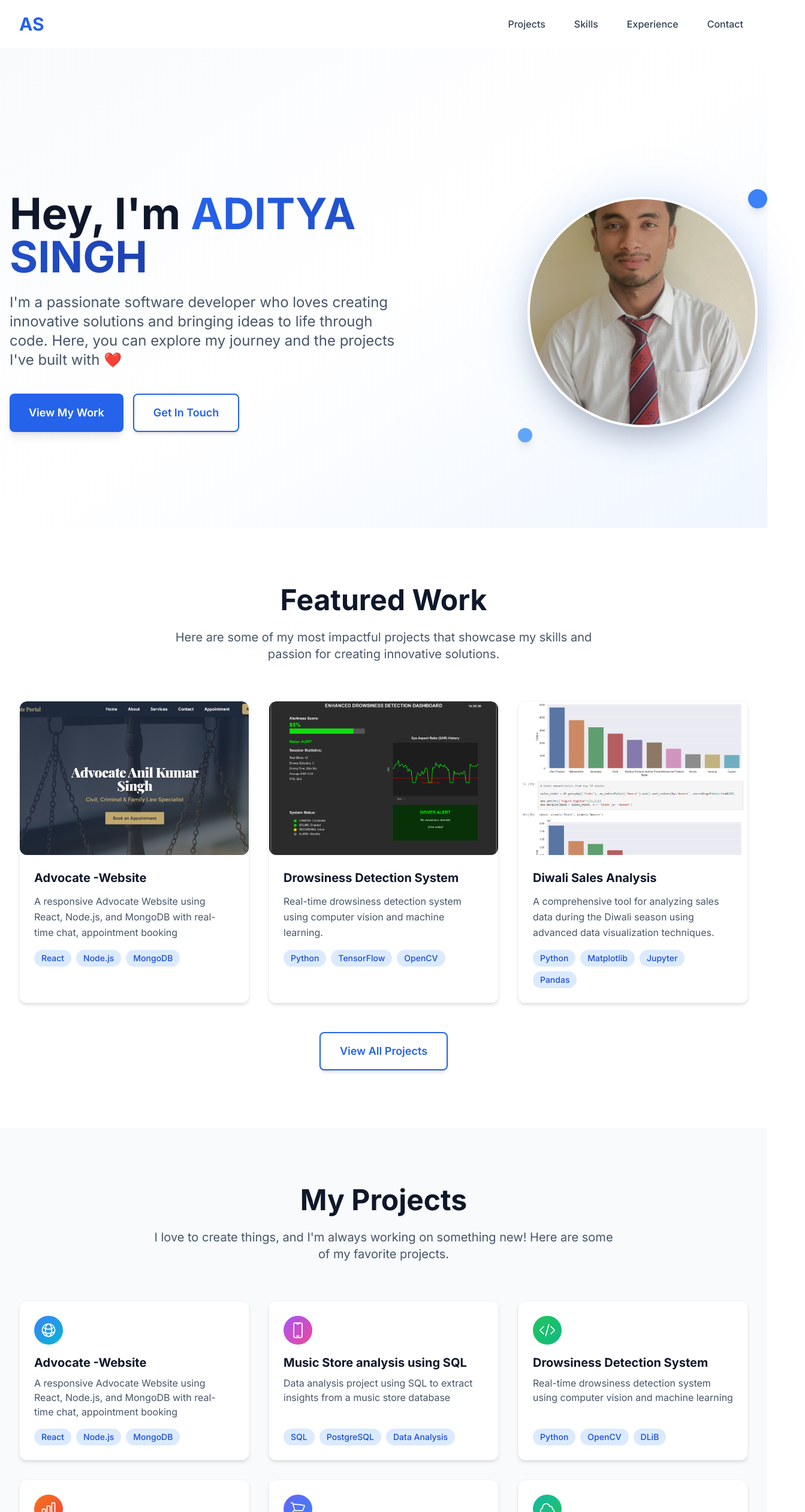
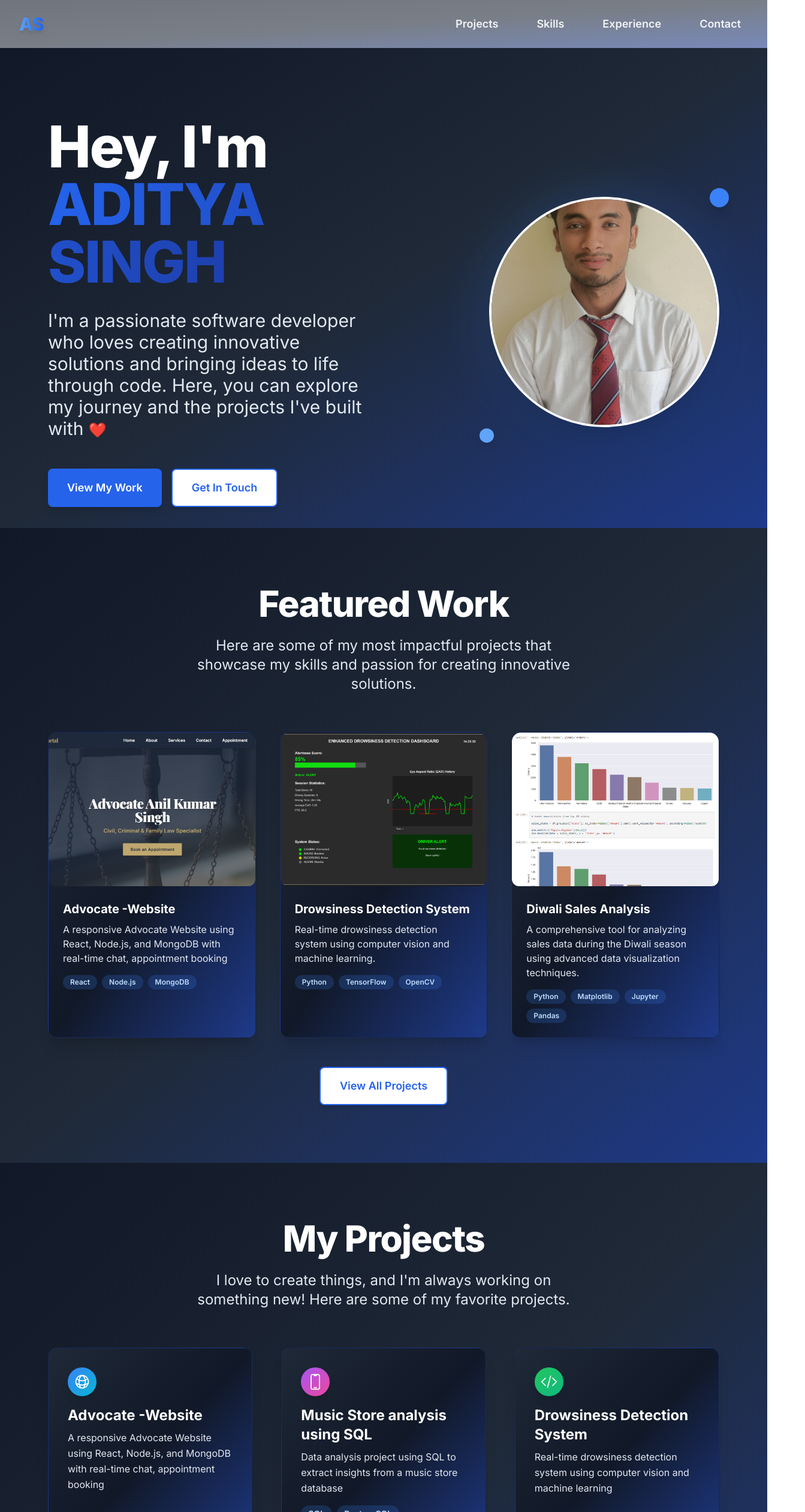
Before and after one commit to asaditya25/Portfolio-, a Next.js app: page / in a window 1280 px wide. Shown: the top 2520 px of the page at 60% size, 1343 px wide, since content can reach past the window. Built offline with nearby package versions, Linux system fonts and the light colour scheme.

Commit message:
Chandeg to darker glasmorphic theme and fixed some texts issues

```diff
--- a/components/FeaturedWork.tsx
+++ b/components/FeaturedWork.tsx
@@ -58,8 +58,8 @@ const itemVariants = {
 
 export default function FeaturedWork() {
   return (
-    <section className="section-padding bg-white">
-      <div className="container">
+    <section className="section-padding bg-gradient-to-br from-gray-900 via-gray-800 to-primary-900">
+      <div className="container mx-auto px-4 max-w-6xl">
         <motion.div
           initial={{ opacity: 0, y: 30 }}
           whileInView={{ opacity: 1, y: 0 }}
@@ -67,8 +67,10 @@ export default function FeaturedWork() {
           transition={{ duration: 0.6 }}
           className="text-center mb-16"
         >
-          <h2 className="section-title">Featured Work</h2>
-          <p className="section-subtitle">
+          <h2 className="text-4xl md:text-5xl lg:text-6xl font-extrabold text-white mb-6 tracking-tight leading-tight font-sans">
+            Featured Work
+          </h2>
+          <p className="text-xl md:text-2xl text-secondary-200 max-w-2xl mx-auto font-sans">
             Here are some of my most impactful projects that showcase my skills and passion for creating innovative solutions.
           </p>
         </motion.div>
@@ -78,14 +80,14 @@ export default function FeaturedWork() {
           initial="hidden"
           whileInView="visible"
           viewport={{ once: true }}
-          className="grid grid-cols-1 sm:grid-cols-2 lg:grid-cols-3 gap-6 md:gap-8"
+          className="grid grid-cols-1 sm:grid-cols-2 lg:grid-cols-3 gap-8 md:gap-10"
         >
           {featuredProjects.map((project) => (
             <motion.div
               key={project.id}
               variants={itemVariants}
-              className="group card overflow-hidden"
-              whileHover={{ y: -8 }}
+              className="group overflow-hidden bg-gradient-to-br from-gray-800 via-gray-900 to-primary-900 rounded-2xl shadow-xl border border-primary-800/30 hover:shadow-2xl transition-shadow duration-300"
+              whileHover={{ y: -8, scale: 1.03 }}
               transition={{ duration: 0.3 }}
             >
               {/* Project Image */}
@@ -99,7 +101,6 @@ export default function FeaturedWork() {
                   priority={false}
                 />
                 <div className="absolute inset-0 bg-gradient-to-t from-black/60 via-transparent to-transparent opacity-0 group-hover:opacity-100 transition-opacity duration-300" />
-
                 {/* Hover overlay with links */}
                 <div className="absolute inset-0 flex items-center justify-center gap-4 opacity-0 group-hover:opacity-100 transition-opacity duration-300">
                   <motion.a
@@ -122,23 +123,17 @@ export default function FeaturedWork() {
                   </motion.a>
                 </div>
               </div>
-
               {/* Project Content */}
               <div className="p-6">
-                <h3 className="text-xl font-bold text-secondary-900 mb-3 group-hover:text-primary-600 transition-colors duration-200">
+                <h3 className="text-xl font-bold text-white mb-2 group-hover:text-primary-400 transition-colors duration-200 font-sans">
                   {project.title}
                 </h3>
-                <p className="text-secondary-600 mb-4 leading-relaxed">
+                <p className="text-secondary-200 mb-4 font-sans">
                   {project.description}
                 </p>
-
-                {/* Technologies */}
                 <div className="flex flex-wrap gap-2">
                   {project.technologies.map((tech) => (
-                    <span
-                      key={tech}
-                      className="px-3 py-1 bg-primary-100 text-primary-700 text-sm font-medium rounded-full"
-                    >
+                    <span key={tech} className="inline-block bg-primary-500/20 text-primary-200 text-xs font-semibold px-3 py-1 rounded-full font-sans">
                       {tech}
                     </span>
                   ))}
--- a/components/Footer.tsx
+++ b/components/Footer.tsx
@@ -10,11 +10,11 @@ export default function Footer() {
   }
 
   return (
-    <footer className="bg-secondary-900 text-white">
-      <div className="container">
+    <footer className="bg-gradient-to-br from-gray-900 via-gray-800 to-primary-900 text-white border-t border-primary-800/30">
+      <div className="container mx-auto px-4 max-w-6xl">
         {/* Main Footer Content */}
-        <div className="py-12">
-          <div className="grid grid-cols-1 md:grid-cols-3 gap-8">
+        <div className="py-14">
+          <div className="grid grid-cols-1 md:grid-cols-3 gap-10">
             {/* Brand Section */}
             <motion.div
               initial={{ opacity: 0, y: 20 }}
@@ -23,10 +23,10 @@ export default function Footer() {
               transition={{ duration: 0.6 }}
               className="text-center md:text-left"
             >
-              <h3 className="text-2xl font-bold text-white mb-4">
+              <h3 className="text-3xl font-extrabold text-white mb-4 font-sans tracking-tight">
                 ADITYA SINGH
               </h3>
-              <p className="text-secondary-300 leading-relaxed">
+              <p className="text-secondary-200 leading-relaxed font-sans">
                 Passionate software developer creating innovative solutions and bringing ideas to life through code.
               </p>
             </motion.div>
@@ -39,7 +39,7 @@ export default function Footer() {
               transition={{ duration: 0.6, delay: 0.1 }}
               className="text-center"
             >
-              <h4 className="text-lg font-semibold text-white mb-4">
+              <h4 className="text-lg font-semibold text-white mb-4 font-sans">
                 Quick Links
               </h4>
               <nav className="space-y-2">
@@ -148,10 +148,12 @@ export default function Footer() {
           className="border-t border-secondary-800 py-6"
         >
           <div className="flex flex-col md:flex-row justify-between items-center gap-4">
-            <p className="text-secondary-400 text-sm">
-              © {currentYear} ADITYA SINGH. Built with{' '}
-              <span className="text-red-500">❤️</span> using Next.js & Tailwind CSS.
-            </p>
+          <p className="text-secondary-400 text-sm">
+  © {currentYear} ADITYA SINGH. Built with{' '}
+  <span className="text-red-500">❤️</span>{' '}
+  and lots of <span className="text-yellow-600">☕</span> using Next.js & Tailwind CSS.
+</p>
+
 
             <motion.button
               onClick={scrollToTop}
--- a/components/Hero.tsx
+++ b/components/Hero.tsx
@@ -29,18 +29,18 @@ export default function Hero() {
   if (!mounted) return null
 
   return (
-    <section id="top" className="min-h-screen flex items-center justify-center bg-gradient-to-br from-secondary-50 via-white to-primary-50 pt-16 lg:pt-20">
-      <div className="container mx-auto px-4">
+    <section id="top" className="min-h-screen flex items-center justify-center bg-gradient-to-br from-gray-900 via-gray-800 to-primary-900 pt-16 lg:pt-20">
+      <div className="container mx-auto px-4 max-w-6xl">
         <div className="flex flex-col-reverse lg:flex-row items-center justify-between gap-10 md:gap-14 lg:gap-16">
           {/* Text Content */}
           <motion.div
-            className="flex-1 text-center lg:text-left max-w-2xl w-full"
+            className="flex-1 text-center lg:text-left max-w-2xl w-full font-sans"
             initial={{ opacity: 0, x: -50 }}
             animate={{ opacity: 1, x: 0 }}
             transition={{ duration: 0.8, delay: 0.2 }}
           >
             <motion.h1
-              className="text-4xl md:text-5xl lg:text-6xl xl:text-7xl font-bold text-secondary-900 mb-6"
+              className="text-5xl md:text-6xl lg:text-7xl xl:text-8xl font-extrabold text-white mb-8 tracking-tight leading-tight font-sans"
               initial={{ opacity: 0, y: 30 }}
               animate={{ opacity: 1, y: 0 }}
               transition={{ duration: 0.8, delay: 0.4 }}
@@ -52,7 +52,7 @@ export default function Hero() {
             </motion.h1>
 
             <motion.p
-              className="text-lg md:text-xl lg:text-2xl text-secondary-600 mb-8 lg:mb-10 leading-relaxed"
+              className="text-xl md:text-2xl lg:text-3xl text-secondary-200 mb-10 lg:mb-12 leading-relaxed max-w-2xl mx-auto font-sans"
               initial={{ opacity: 0, y: 30 }}
               animate={{ opacity: 1, y: 0 }}
               transition={{ duration: 0.8, delay: 0.6 }}
@@ -63,7 +63,7 @@ export default function Hero() {
             </motion.p>
 
             <motion.div
-              className="flex flex-col sm:flex-row gap-4 justify-center lg:justify-start"
+              className="flex flex-col sm:flex-row gap-4 justify-center lg:justify-start mt-6"
               initial={{ opacity: 0, y: 30 }}
               animate={{ opacity: 1, y: 0 }}
               transition={{ duration: 0.8, delay: 0.8 }}
--- a/components/Navbar.tsx
+++ b/components/Navbar.tsx
@@ -38,12 +38,12 @@ export default function Navbar() {
       animate={{ y: 0 }}
       className={`fixed top-0 left-0 right-0 z-50 transition-all duration-300 ${
         isScrolled
-          ? 'bg-white/95 backdrop-blur-md shadow-lg border-b border-secondary-100'
-          : 'bg-transparent'
+          ? 'bg-gradient-to-br from-gray-900/90 via-gray-800/90 to-primary-900/90 backdrop-blur-xl shadow-2xl border-b border-primary-800/30'
+          : 'bg-gradient-to-br from-gray-900/60 via-gray-800/60 to-primary-900/60 backdrop-blur-md'
       }`}
     >
       <div className="max-w-7xl mx-auto px-4 sm:px-6 lg:px-8">
-        <div className="flex items-center justify-between h-14 sm:h-16 lg:h-20">
+        <div className="flex items-center justify-between h-16 lg:h-20">
           {/* Logo */}
           <motion.a
             href="#top"
@@ -51,15 +51,15 @@ export default function Navbar() {
               e.preventDefault()
               scrollToSection('#top')
             }}
-            className="text-xl sm:text-2xl lg:text-3xl font-bold text-primary-600 hover:text-primary-700 transition-colors duration-200"
-            whileHover={{ scale: 1.05 }}
-            whileTap={{ scale: 0.95 }}
+            className="text-2xl lg:text-3xl font-extrabold bg-gradient-to-r from-primary-400 via-primary-500 to-primary-600 bg-clip-text text-transparent tracking-tight drop-shadow-lg hover:scale-105 transition-transform duration-200 font-sans"
+            whileHover={{ scale: 1.08 }}
+            whileTap={{ scale: 0.97 }}
           >
             AS
           </motion.a>
 
           {/* Desktop Navigation */}
-          <div className="hidden md:flex items-center space-x-4 lg:space-x-8">
+          <div className="hidden md:flex items-center space-x-6 lg:space-x-10">
             {navigation.map((item, index) => (
               <motion.a
                 key={item.name}
@@ -68,14 +68,14 @@ export default function Navbar() {
                   e.preventDefault()
                   scrollToSection(item.href)
                 }}
-                className="text-sm lg:text-base text-secondary-700 hover:text-primary-600 font-medium transition-colors duration-200 relative group px-2 py-1"
+                className="text-base lg:text-lg font-semibold text-white/90 hover:text-primary-400 px-3 py-2 rounded-lg transition-all duration-200 relative group focus:outline-none focus:ring-2 focus:ring-primary-500"
                 initial={{ opacity: 0, y: -20 }}
                 animate={{ opacity: 1, y: 0 }}
                 transition={{ delay: index * 0.1 }}
                 whileHover={{ y: -2 }}
               >
                 {item.name}
-                <span className="absolute inset-x-0 bottom-0 h-0.5 bg-primary-600 transform scale-x-0 group-hover:scale-x-100 transition-transform duration-200" />
+                <span className="absolute left-1/2 -translate-x-1/2 bottom-1 h-0.5 w-6 bg-primary-400 rounded-full opacity-0 group-hover:opacity-100 transition-all duration-200" />
               </motion.a>
             ))}
           </div>
@@ -83,14 +83,14 @@ export default function Navbar() {
           {/* Mobile menu button */}
           <motion.button
             onClick={() => setIsOpen(!isOpen)}
-            className="md:hidden p-2 rounded-lg text-secondary-700 hover:text-primary-600 hover:bg-secondary-100 transition-colors duration-200 focus:outline-none focus:ring-2 focus:ring-primary-500"
+            className="md:hidden p-2 rounded-lg text-white hover:text-primary-400 hover:bg-primary-900/30 transition-colors duration-200 focus:outline-none focus:ring-2 focus:ring-primary-500 shadow-lg"
             whileTap={{ scale: 0.95 }}
             aria-label="Toggle navigation menu"
           >
             {isOpen ? (
-              <XMarkIcon className="h-6 w-6" />
+              <XMarkIcon className="h-7 w-7" />
             ) : (
-              <Bars3Icon className="h-6 w-6" />
+              <Bars3Icon className="h-7 w-7" />
             )}
           </motion.button>
         </div>
@@ -99,12 +99,12 @@ export default function Navbar() {
         <AnimatePresence>
           {isOpen && (
             <motion.div
-              initial={{ opacity: 0, height: 0 }}
-              animate={{ opacity: 1, height: 'auto' }}
-              exit={{ opacity: 0, height: 0 }}
-              className="md:hidden bg-white/95 backdrop-blur-md border-t border-secondary-100 shadow-lg"
+              initial={{ opacity: 0, y: -30 }}
+              animate={{ opacity: 1, y: 0 }}
+              exit={{ opacity: 0, y: -30 }}
+              className="md:hidden bg-gradient-to-br from-gray-900/95 via-gray-800/95 to-primary-900/95 backdrop-blur-xl border-t border-primary-800/30 shadow-2xl rounded-b-2xl"
             >
-              <div className="py-3 px-4 space-y-1">
+              <div className="py-4 px-4 space-y-2">
                 {navigation.map((item, index) => (
                   <motion.a
                     key={item.name}
@@ -114,7 +114,7 @@ export default function Navbar() {
                       setIsOpen(false);
                       setTimeout(() => scrollToSection(item.href), 250);
                     }}
-                    className="block px-3 py-3 text-base text-secondary-700 hover:text-primary-600 hover:bg-secondary-50 rounded-lg font-medium transition-colors duration-200"
+                    className="block px-4 py-4 text-lg font-semibold text-white/90 hover:text-primary-400 hover:bg-primary-900/40 rounded-xl transition-all duration-200 shadow-sm focus:outline-none focus:ring-2 focus:ring-primary-500"
                     initial={{ opacity: 0, x: -20 }}
                     animate={{ opacity: 1, x: 0 }}
                     transition={{ delay: index * 0.1 }}
--- a/components/Projects.tsx
+++ b/components/Projects.tsx
@@ -65,38 +65,41 @@ import React from 'react'
 
 const Projects = React.memo(function Projects() {
   return (
-    <section id="projects" className="section-padding bg-secondary-50">
-      <div className="container">
+    <section id="projects" className="section-padding bg-gradient-to-br from-gray-900 via-gray-800 to-primary-900">
+      <div className="container mx-auto px-4 max-w-6xl">
         <motion.div
           initial={{ opacity: 0, y: 30 }}
           whileInView={{ opacity: 1, y: 0 }}
           viewport={{ once: true }}
           transition={{ duration: 0.6 }}
-          className="text-center mb-12 md:mb-16"
+          className="text-center mb-16"
         >
-          <h2 className="section-title">My Projects</h2>
-          <p className="section-subtitle">
+          <h2 className="text-4xl md:text-5xl lg:text-6xl font-extrabold text-white mb-6 tracking-tight leading-tight font-sans">
+            My Projects
+          </h2>
+          <p className="text-xl md:text-2xl text-secondary-200 max-w-2xl mx-auto font-sans">
             I love to create things, and I&apos;m always working on something new! Here are some of my favorite projects.
           </p>
         </motion.div>
-        <div className="grid grid-cols-1 sm:grid-cols-2 lg:grid-cols-3 gap-6 md:gap-8">
-          {projects.map((project) => (
+        <div className="grid grid-cols-1 sm:grid-cols-2 lg:grid-cols-3 gap-8 md:gap-12">
+          {projects.slice(0, 5).map((project) => (
             <motion.div
               key={project.id}
-              className="card p-6 flex flex-col items-start h-full"
+              className="bg-gradient-to-br from-gray-800 via-gray-900 to-primary-900 rounded-2xl p-8 shadow-xl border border-primary-800/30 hover:shadow-2xl transition-shadow duration-300 flex flex-col items-start h-full group"
               initial={{ opacity: 0, y: 40 }}
               whileInView={{ opacity: 1, y: 0 }}
               viewport={{ once: true }}
               transition={{ duration: 0.5 }}
+              whileHover={{ y: -6, scale: 1.03 }}
             >
-              <div className={`w-12 h-12 mb-4 rounded-full bg-gradient-to-br ${project.color} flex items-center justify-center`}>
+              <div className={`w-12 h-12 mb-4 rounded-full bg-gradient-to-br ${project.color} flex items-center justify-center shadow-lg`}>
                 <project.icon className="w-7 h-7 text-white" />
               </div>
-              <h3 className="text-lg md:text-xl font-bold text-secondary-900 mb-2">{project.title}</h3>
-              <p className="text-secondary-600 mb-4 flex-1">{project.description}</p>
+              <h3 className="text-2xl font-bold text-white mb-2 group-hover:text-primary-400 transition-colors duration-200 font-sans">{project.title}</h3>
+              <p className="text-secondary-200 mb-4 flex-1 font-sans leading-relaxed">{project.description}</p>
               <div className="flex flex-wrap gap-2 mt-auto">
                 {project.technologies.map((tech) => (
-                  <span key={tech} className="px-3 py-1 bg-primary-100 text-primary-700 text-xs md:text-sm font-medium rounded-full">
+                  <span key={tech} className="inline-block bg-primary-500/20 text-primary-200 text-xs md:text-sm font-semibold px-3 py-1 rounded-full font-sans">
                     {tech}
                   </span>
                 ))}
@@ -111,13 +114,13 @@ const Projects = React.memo(function Projects() {
           whileInView={{ opacity: 1, y: 0 }}
           viewport={{ once: true }}
           transition={{ duration: 0.6, delay: 0.3 }}
-          className="text-center mt-12"
+          className="text-center mt-16"
         >
           <motion.a
             href="https://github.com/asaditya25"
             target="_blank"
             rel="noopener noreferrer"
-            className="btn btn-primary text-lg px-8 py-4 inline-flex items-center gap-3"
+            className="btn btn-secondary text-lg px-8 py-4 inline-flex items-center gap-3 font-sans"
             whileHover={{ scale: 1.05 }}
             whileTap={{ scale: 0.95 }}
           >
--- a/components/Skills.tsx
+++ b/components/Skills.tsx
@@ -54,8 +54,8 @@ const skillCategories = [
 
 const Skills = React.memo(function Skills() {
   return (
-    <section id="skills" className="section-padding bg-white">
-      <div className="container">
+    <section id="skills" className="section-padding bg-gradient-to-br from-gray-900 via-gray-800 to-primary-900">
+      <div className="container mx-auto px-4 max-w-6xl">
         <motion.div
           initial={{ opacity: 0, y: 30 }}
           whileInView={{ opacity: 1, y: 0 }}
@@ -63,8 +63,10 @@ const Skills = React.memo(function Skills() {
           transition={{ duration: 0.6 }}
           className="text-center mb-16"
         >
-          <h2 className="section-title">Technical Skills</h2>
-          <p className="section-subtitle">
+          <h2 className="text-4xl md:text-5xl lg:text-6xl font-extrabold text-white mb-6 tracking-tight leading-tight font-sans">
+            Technical Skills
+          </h2>
+          <p className="text-xl md:text-2xl text-secondary-200 max-w-2xl mx-auto font-sans">
             Here are the technologies and tools I work with to build amazing digital experiences.
           </p>
         </motion.div>
@@ -78,11 +80,11 @@ const Skills = React.memo(function Skills() {
               viewport={{ once: true }}
               transition={{ duration: 0.6, delay: index * 0.1 }}
               whileHover={{ y: -8 }}
-              className="card p-6 text-center group"
+              className="bg-gradient-to-br from-gray-800 via-gray-900 to-primary-900 rounded-2xl p-8 shadow-xl border border-primary-800/30 hover:shadow-2xl transition-shadow duration-300 text-center group"
             >
               {/* Icon */}
               <motion.div
-                className={`w-14 h-14 mx-auto mb-6 rounded-lg bg-gradient-to-r ${category.color} p-3 text-white`}
+                className={`w-14 h-14 mx-auto mb-6 rounded-lg bg-gradient-to-r ${category.color} p-3 text-white shadow-lg`}
                 whileHover={{ scale: 1.1, rotate: 5 }}
                 transition={{ duration: 0.3 }}
               >
@@ -90,7 +92,7 @@ const Skills = React.memo(function Skills() {
               </motion.div>
 
               {/* Title */}
-              <h3 className="text-xl font-bold text-secondary-900 mb-6 group-hover:text-primary-600 transition-colors duration-200">
+              <h3 className="text-xl font-bold text-white mb-6 group-hover:text-primary-400 transition-colors duration-200 font-sans">
                 {category.title}
               </h3>
 
@@ -103,7 +105,7 @@ const Skills = React.memo(function Skills() {
                     whileInView={{ opacity: 1, x: 0 }}
                     viewport={{ once: true }}
                     transition={{ duration: 0.4, delay: (index * 0.1) + (skillIndex * 0.05) }}
-                    className="text-secondary-600 font-medium py-2 px-3 rounded-lg hover:bg-secondary-50 transition-colors duration-200 border-l-2 border-transparent hover:border-primary-500"
+                    className="text-secondary-200 font-medium py-2 px-3 rounded-lg hover:bg-primary-900/40 transition-colors duration-200 border-l-2 border-transparent hover:border-primary-400 font-sans"
                   >
                     {skill}
                   </motion.li>
```
Also changed, not shown: components/Contact.tsx (+13 -11 lines), components/Experience.tsx (+21 -22 lines).
